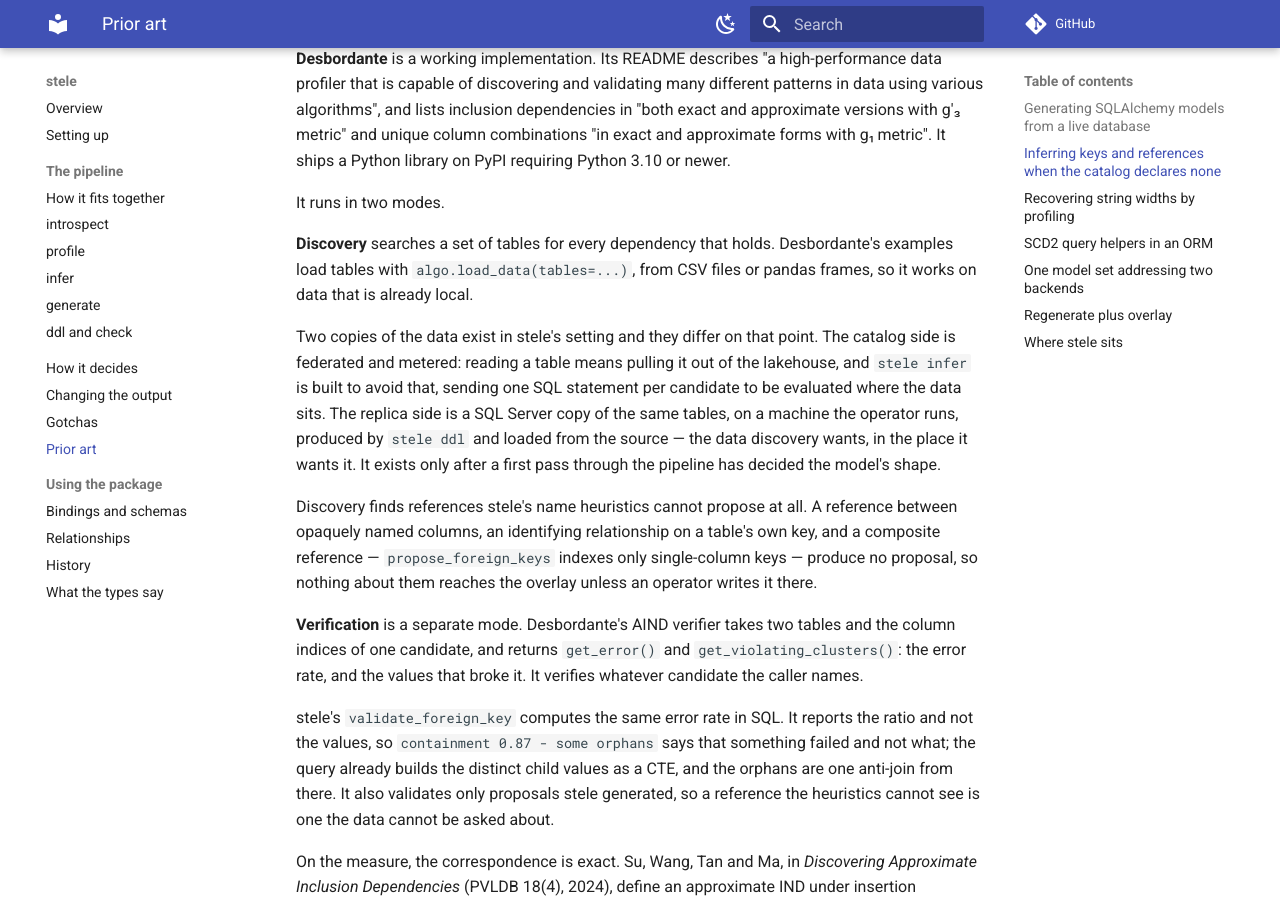
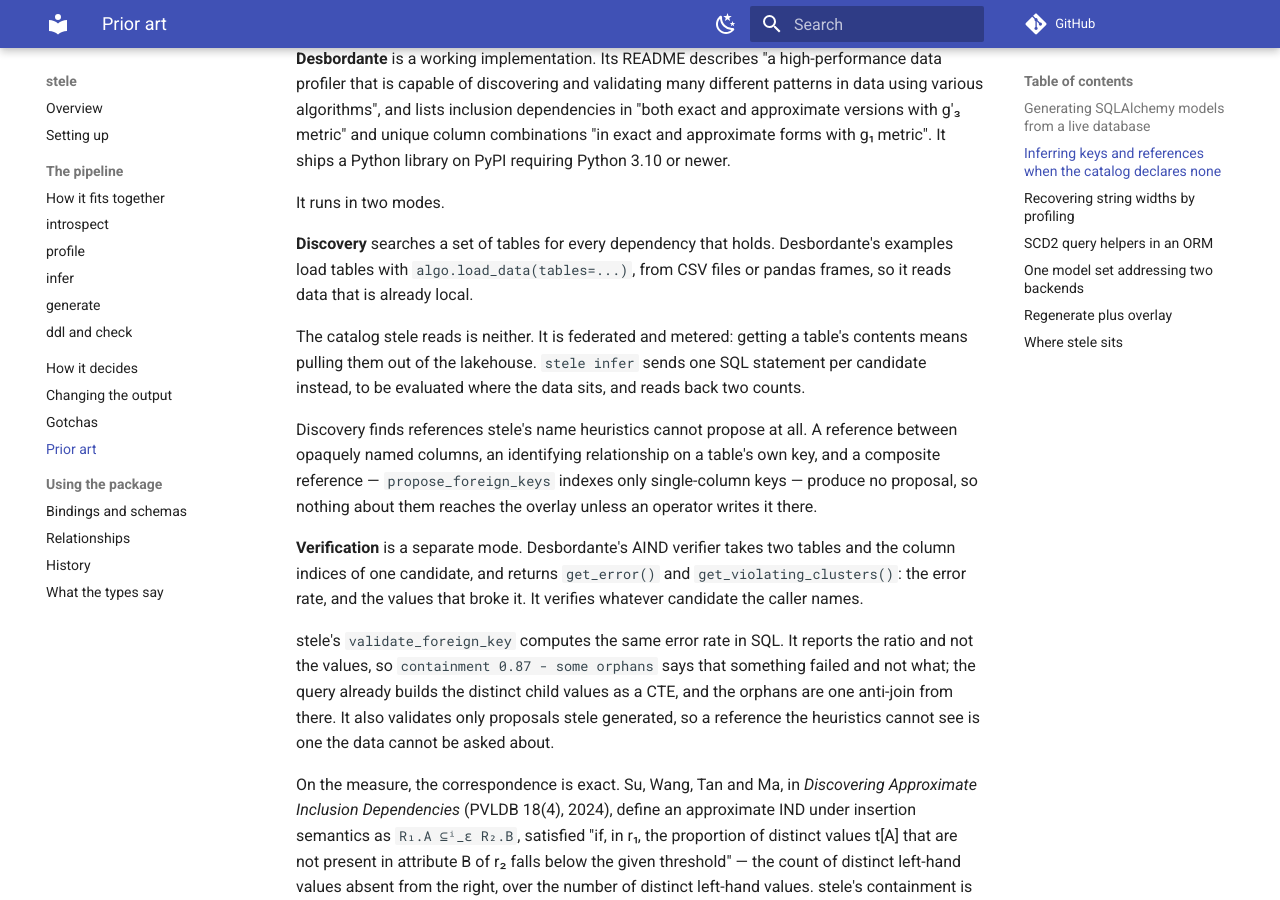
Before and after one commit to dchud/stele, an MkDocs documentation site: the page built from docs/prior-art.md, in a window 1280 px wide and 900 px high, scrolled down 1231 px. Built offline with MkDocs 1.6.1 and Material for MkDocs 9.7.7, drawn with Linux system fonts in a browser that asks for light colours; comment, search, counter and statistics services are not loaded.

Commit message:
docs: drop the assumed replica from the discovery constraint
The page claimed a local copy of the data exists, produced by `stele ddl`
and loaded from the source. Neither half is true. `stele ddl` emits CREATE
TABLE statements and nothing else; loading is outside stele, undecided, and
no SQL Server holding this data exists yet.

The constraint stands on the facts alone: Desbordante's discovery loads CSV
files or pandas frames, so it reads data that is already local, and the
catalog stele reads is federated and metered. The page says that and stops
speculating about where else the data might be.

bd-fa4 carried the same assumption in its premise and is rewritten around
the open question instead: whether a local copy exists at all depends on how
the SQL Server side gets populated, which is undecided, and the ticket
cannot be costed until it is.

```diff
--- a/docs/prior-art.md
+++ b/docs/prior-art.md
@@ -65,16 +65,12 @@
 
 **Discovery** searches a set of tables for every dependency that holds.
 Desbordante's examples load tables with `algo.load_data(tables=...)`, from
-CSV files or pandas frames, so it works on data that is already local.
+CSV files or pandas frames, so it reads data that is already local.
 
-Two copies of the data exist in stele's setting and they differ on that
-point. The catalog side is federated and metered: reading a table means
-pulling it out of the lakehouse, and `stele infer` is built to avoid that,
-sending one SQL statement per candidate to be evaluated where the data
-sits. The replica side is a SQL Server copy of the same tables, on a machine
-the operator runs, produced by `stele ddl` and loaded from the source — the
-data discovery wants, in the place it wants it. It exists only after a first
-pass through the pipeline has decided the model's shape.
+The catalog stele reads is neither. It is federated and metered: getting a
+table's contents means pulling them out of the lakehouse. `stele infer`
+sends one SQL statement per candidate instead, to be evaluated where the
+data sits, and reads back two counts.
 
 Discovery finds references stele's name heuristics cannot propose at all. A
 reference between opaquely named columns, an identifying relationship on a
```
Also changed, not shown: 1 other file.
